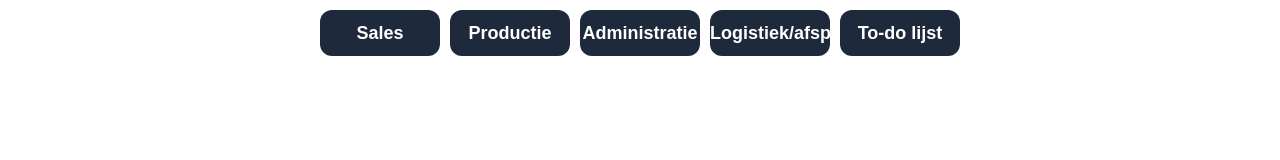
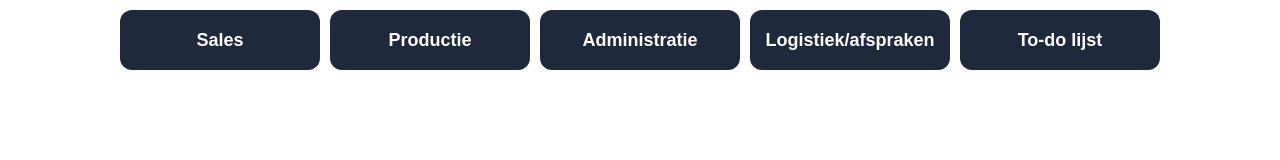
Before and after one commit to supposingestimate/Fibery-menu, a plain HTML site: page index.html in a window 1280 px wide. Drawn offline with Linux system fonts and the light colour scheme.

Commit message:
Update index.html

```diff
--- a/index.html
+++ b/index.html
@@ -31,8 +31,8 @@
     }
 
     .menu-button {
-      width: 120px;
-      height: 46px;
+      width: 200px;
+      height: 60px;
 
       border: none;
       border-radius: 12px;
```
